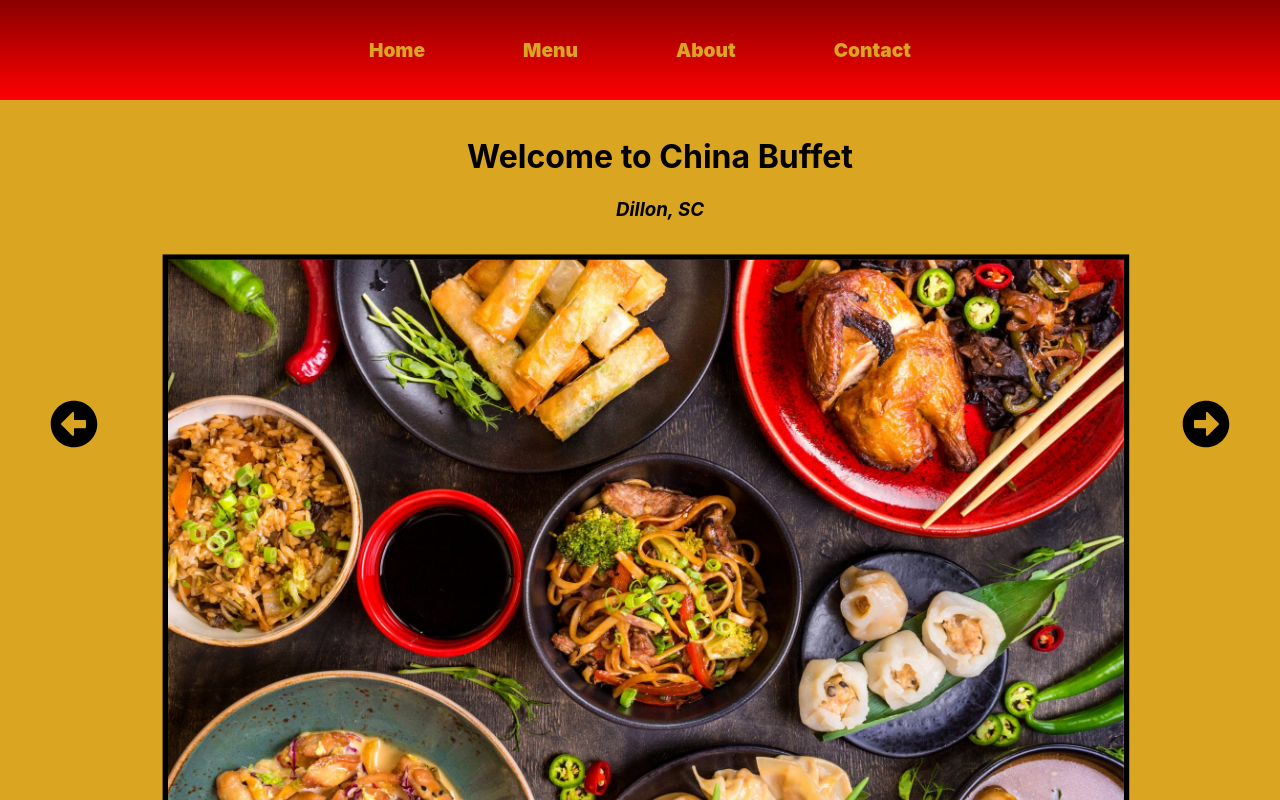
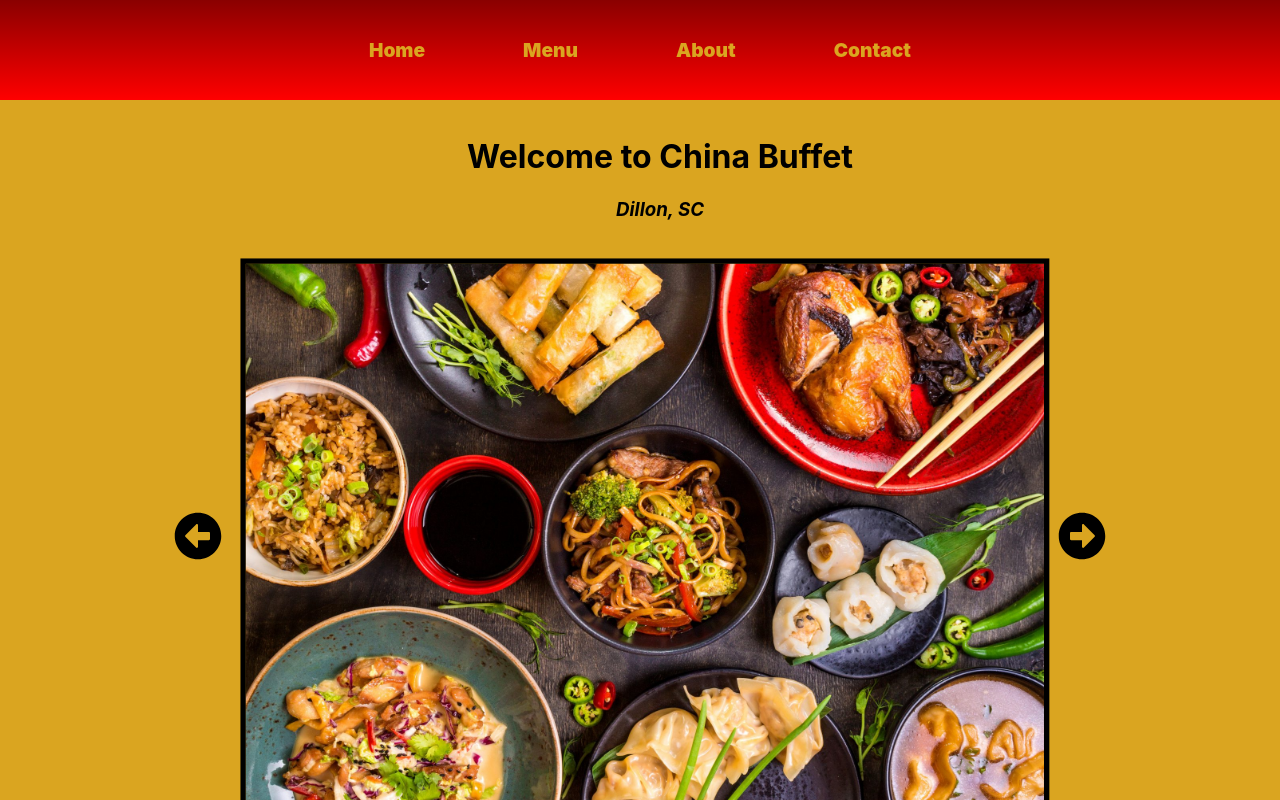
Before and after one commit to dchen8419/China-Buffet-V2, a React (Create React App) app: page / in a window 1280 px wide. Shown: the top 800 px of the page. Built offline with nearby package versions, Linux system fonts and the light colour scheme.

Commit message:
added height and max height css

```diff
--- a/src/Components/Contact/Contact.css
+++ b/src/Components/Contact/Contact.css
@@ -2,7 +2,8 @@
     margin: auto;
     display: block;
     border: 5px solid goldenrod;
-    width: 40%;
+    width: 75%;
+    max-height: 600px;
 }
 
 .contact-back-ground {
--- a/src/Components/Main/ImageSlider/ImageSlider.css
+++ b/src/Components/Main/ImageSlider/ImageSlider.css
@@ -1,6 +1,8 @@
 .front-page-background {
     background-color: goldenrod;
-    height: 750px;
+    display: flex;
+    justify-content: center;
+    align-items: center;
 }
 
 .slider {
@@ -9,37 +11,31 @@
     display: flex;
     justify-content: center;
     align-items: center;
-    margin-top: 50px;
 }
 
 
 .slider-image {
     width: 100%;
-    height: 600px;
+    max-height: 500px;
     border: 5px solid black;
 }
 
 .right-arrow {
-    position: absolute;
-    top: 50%;
-    right: 50px;
     font-size: 3rem;
     color: black;
     z-index: 10;
     cursor: pointer;
     user-select: none;
-    height: fit-content;
+    padding-left: 50px;
 }
 
 .left-arrow {
-    position: absolute;
-    top: 50%;
-    left: 50px;
     font-size: 3rem;
     color: black;
     z-index: 10;
     cursor: pointer;
     user-select: none;
+    padding-right: 48px;
 }
 
 .slide {
@@ -49,6 +45,7 @@
 }
 
 .slide.active {
+    /* width: 100%; */
     opacity: 1;
     transition-duration: 1s;
     transform: scale(1.08);
@@ -56,26 +53,25 @@
 
 
 /* below 390px */
-@media (max-width: 393px) {
+@media (max-width: 1388px) {
     .slider-image {
-        height: 200px;
-        border: 5px solid green;
+        width: 100%;
     }
 }
 
 /* between 394 and 414 */
-@media (min-width: 394px) and (max-width: 414px) {
+/* @media (min-width: 394px) and (max-width: 414px) {
     .slider-image {
         height: 225px;
-        border: 5px solid red;
     }
-}
+} */
+
+
 
 /* between 413 and  */
-/* @media (max-width: 413px) {
+/* @media (min-width: 414px) and () {
     .slider-image{
         height: 300px;
-        border: 5px solid red;
     }
 } */
 
--- a/src/Components/Main/ImageSlider/ImageSlider.jsx
+++ b/src/Components/Main/ImageSlider/ImageSlider.jsx
@@ -22,12 +22,7 @@ const ImageSlider = ({slides}) => {
 
     return (
         <div className='front-page-background'>
-                <div>
-                    <FaArrowAltCircleLeft className="left-arrow" onClick={prevSlide}/>
-                </div>
-                <div>
-                    <FaArrowAltCircleRight className="right-arrow"  onClick={nextSlide}/>
-                </div>
+                <FaArrowAltCircleLeft className="left-arrow" onClick={prevSlide}/>
             <div className='slider'>
                     {SliderData.map((slide, index) => {
                         return (
@@ -39,6 +34,7 @@ const ImageSlider = ({slides}) => {
                         )
                     })}
             </div>
+            <FaArrowAltCircleRight className="right-arrow"  onClick={nextSlide}/>
         </div>
 
     )
```
